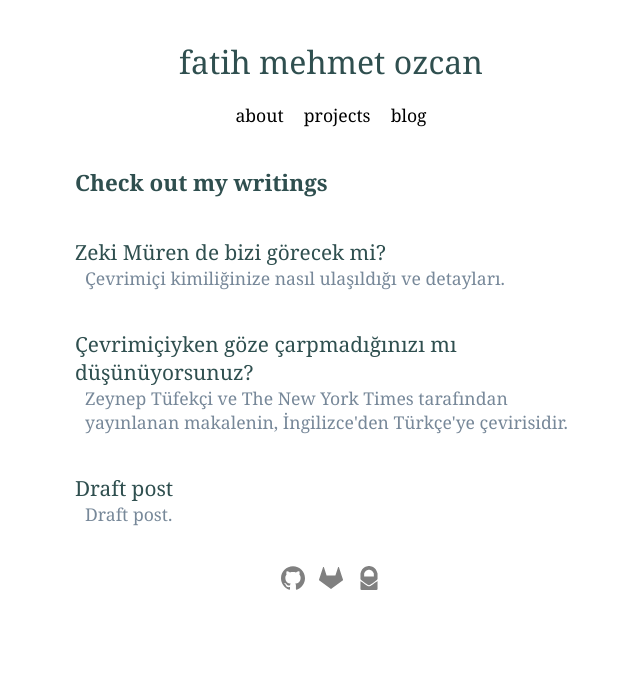
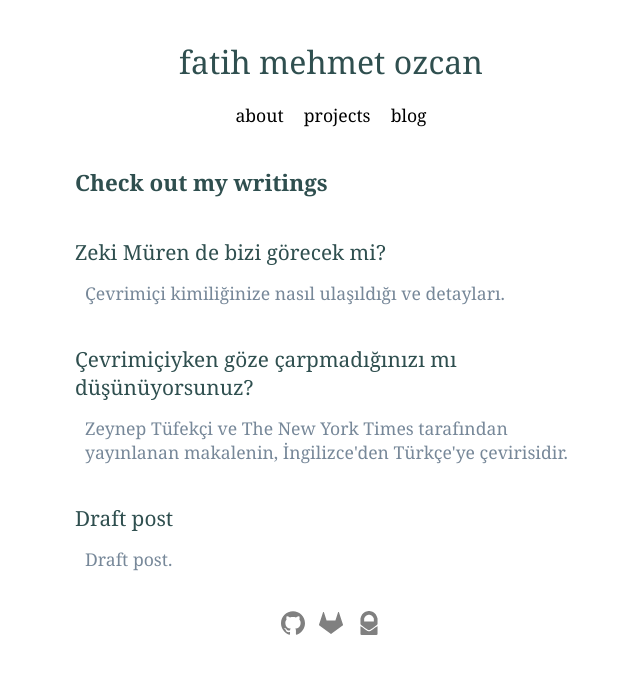
Before and after one commit to fatihmeh/fatihmeh.github.io, a Jekyll site: the page built from blog/index.html, in a window 1280 px wide. Shown: the top 674 px of the page, without its empty margins (309-949 px from the left). Built offline with Jekyll 4.4.1, drawn with Linux system fonts in a browser that asks for light colours.

Commit message:
Update main.css

```diff
--- a/css/main.css
+++ b/css/main.css
@@ -80,11 +80,8 @@ a:hover {
 .blog-title {
   font-size: 1.3rem; color:DarkSlateGray;
 }
-.blog-date{
-  font-size: 1rem; margin-bottom:10px; margin-top:10px; color:LightSlateGray;  padding-left:10px;
-}
 .blog-excerpt {
-  color: lightslategray; margin-bottom:10px; font-size:1.1rem; padding-left:10px;
+  color: lightslategray; margin-top:15px; margin-bottom:10px; font-size:1.1rem; padding-left:10px;
 }
 
 
```
